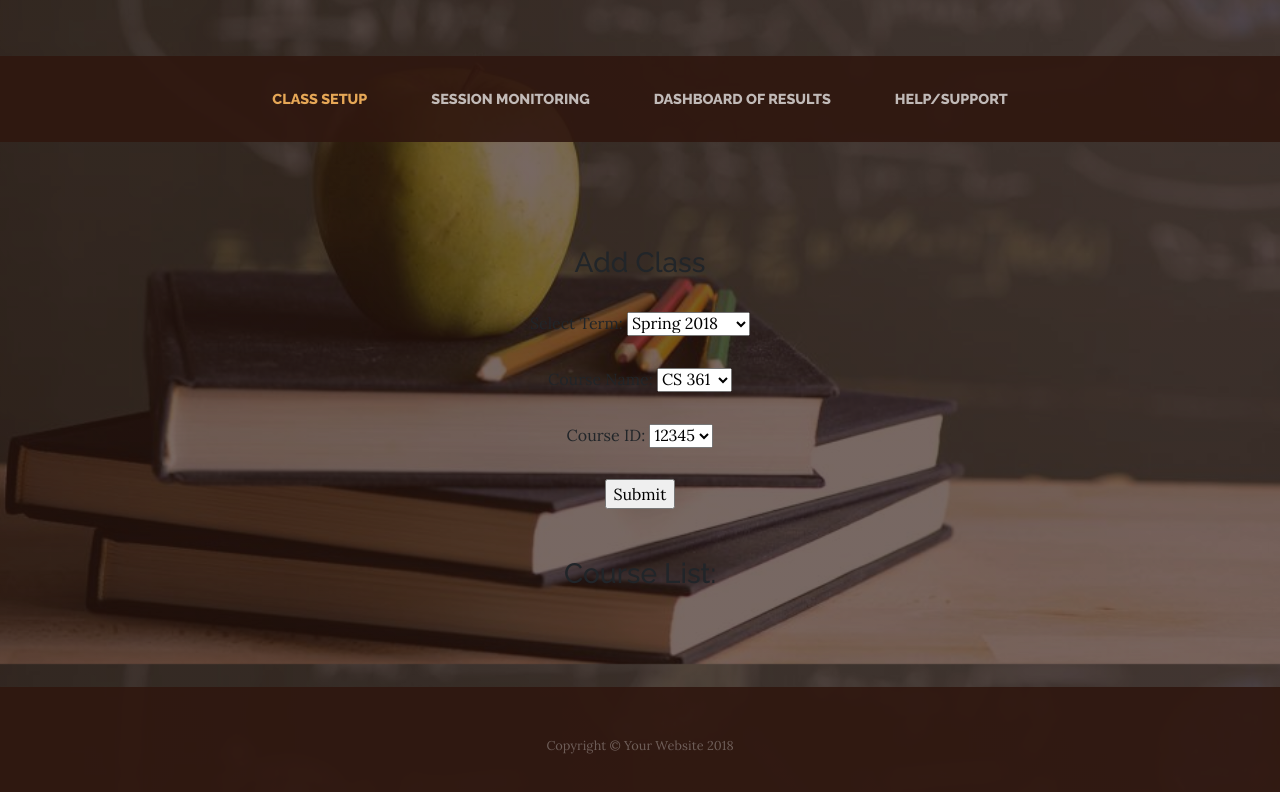
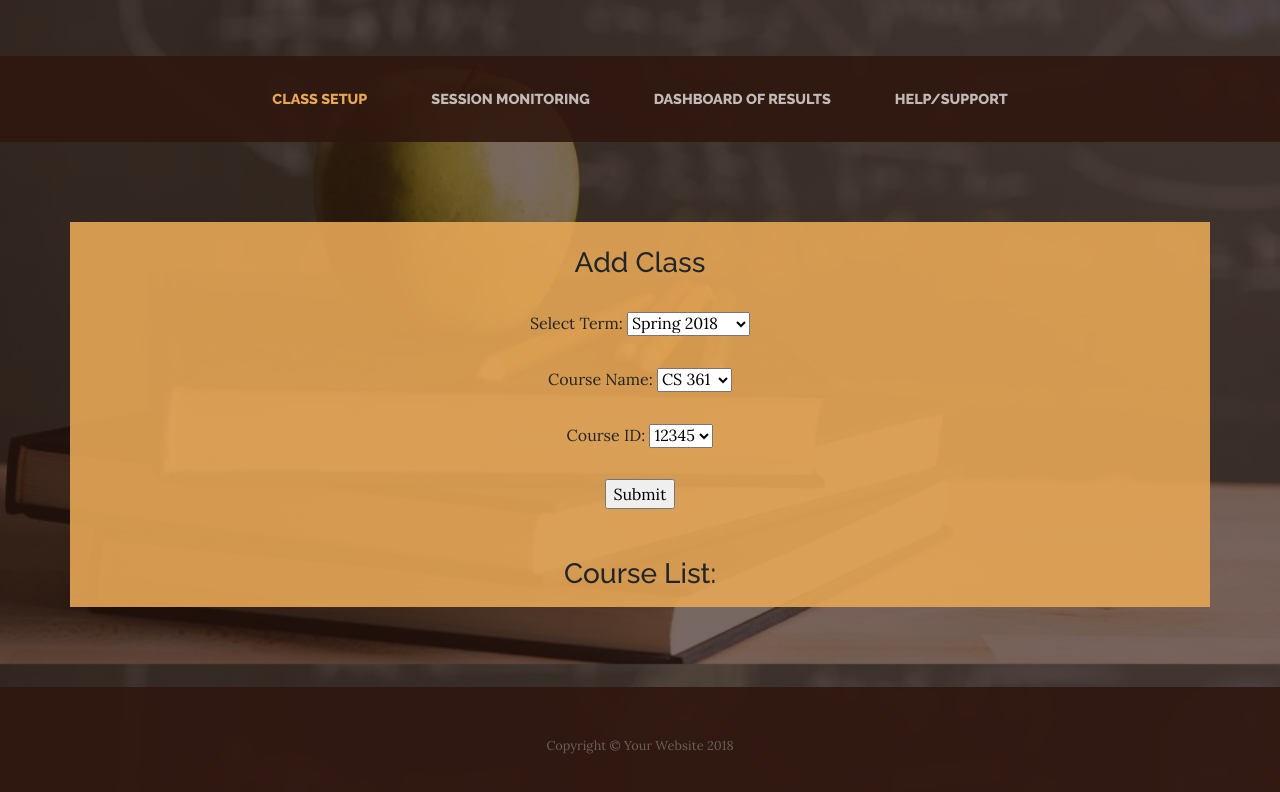
Before and after one commit to atkinske/atkinske.github.io, a website: page classSetup.html in a window 1280 px wide. Shown: the part 136-928 px from the top of the page. Drawn offline with nearby package versions, Linux system fonts and the light colour scheme.

Commit message:
Update business-casual.css
Added the background for classSetup.html

```diff
--- a/css/business-casual.css
+++ b/css/business-casual.css
@@ -142,6 +142,10 @@ p {
   background-color: rgba(230, 167, 86, 0.9);
 }
 
+.ctb {
+  background-color: rgba(230, 167, 86, 0.9);
+}
+
 .cta .cta-inner {
   position: relative;
   padding: 3rem;
```
